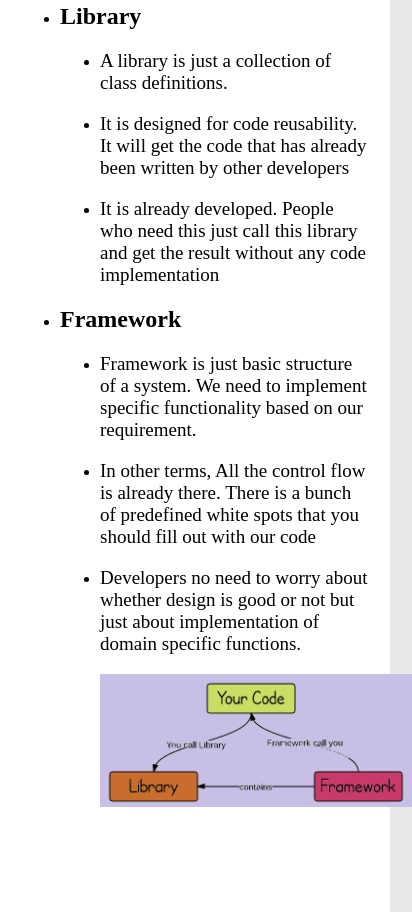
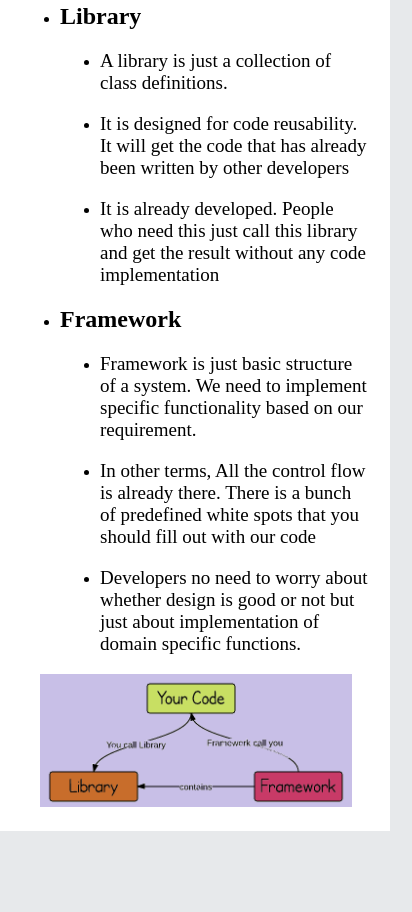
Before and after one commit to SRUJANA-PENUGONDA13/Technical-Blog-1, a plain HTML site: page index.html in a window 390 px wide. Shown: the part 300-1212 px from the top of the page, 412 px wide, since content can reach past the window. After the commit the page ends 1131 px from the top, so only its background shows below. Drawn offline with Linux system fonts and the light colour scheme.

Commit message:
Updated css properties of media queries

```diff
--- a/css/style.css
+++ b/css/style.css
@@ -37,18 +37,24 @@ img{
 }
 
 @media only screen and (min-width:200px ) and (max-width: 800px) {
+    body
+    {
+        height: 100% !important;
+    }
     .main-container
     {
         max-width: 100% !important;
         margin: auto !important;
         background-color:white;
         padding: 15px !important;
+        height: 100% !important;
     }
     img{
         max-width: 80vw;
+        margin-left: 20px !important;
     }
     article
     {
-    padding: 5px !important;
+         padding: 5px !important;
     }
 }
--- a/index.html
+++ b/index.html
@@ -2,7 +2,7 @@
 <html lang="en">
 <head>
     <meta charset="UTF-8">
-    <meta name="viewport" content="width=device-width, initial-scale=1.0">
+    <meta name="viewport" content="width=device-width, height=device-height, initial-scale=1.0">
     <link rel = "stylesheet" href="./css/style.css"/>
     <title>Technical Blog</title>
 </head>
```
